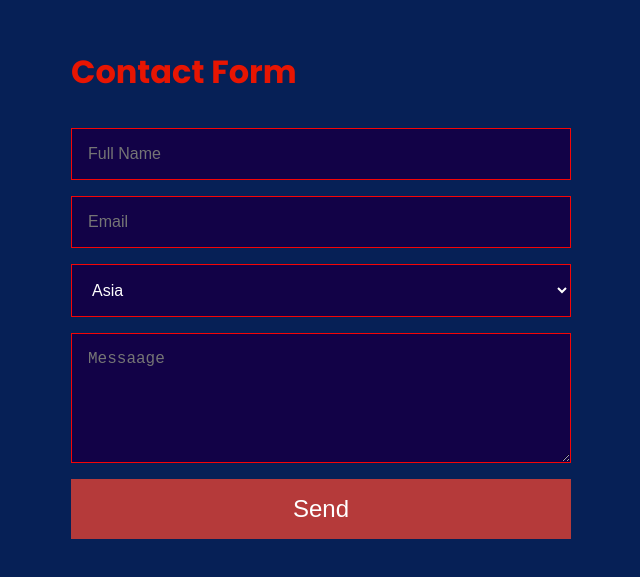
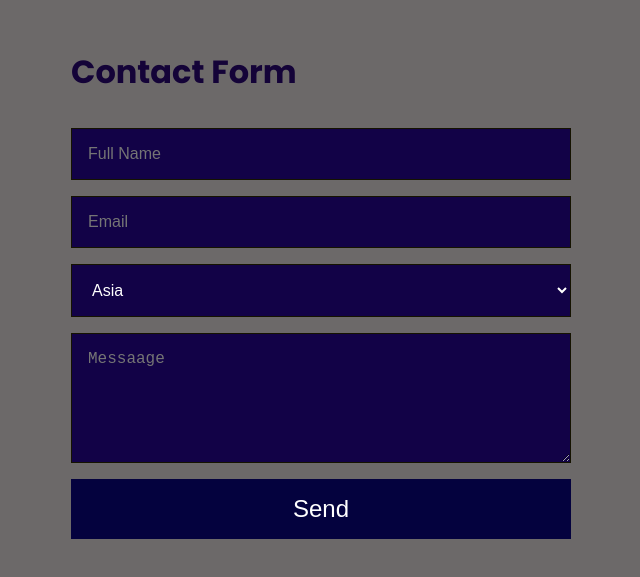
Before and after one commit to Raih1107/Contact-From, a plain HTML site: page index.html in a window 1280 px wide. Shown: the part 107-684 px from the top of the page, without its empty margins (319-959 px from the left). Drawn offline with Linux system fonts and the light colour scheme.

Commit message:
changes in background colors

```diff
--- a/style.css
+++ b/style.css
@@ -10,12 +10,12 @@ body {
     font-family: 'Poppins', sans-serif;
     display: grid;
     place-items: center;
-    background-color: rgb(6, 32, 86);
+    background-color: rgb(108, 105, 105);
 }
 
 h1 {
     margin-bottom: 2rem;
-    color: rgb(231, 21, 2);
+    color: rgb(20, 3, 56);
 }
 
 form {
@@ -31,7 +31,7 @@ textarea {
     font-size: 1rem;
     color: #fff;
     padding: 1rem;
-    border: 1px solid rgb(245, 5, 5);
+    border: 1px solid rgb(21, 19, 0);
     background-color: rgb(18, 2, 71);
 }
 
@@ -43,7 +43,7 @@ button {
     width: 100%; /* Make the button full width */
     padding: 1rem;
     cursor: pointer;
-    background: rgb(181, 58, 58);
+    background: rgb(4, 2, 62);
     color: white;
     font-size: 1.5rem;
 }
```
